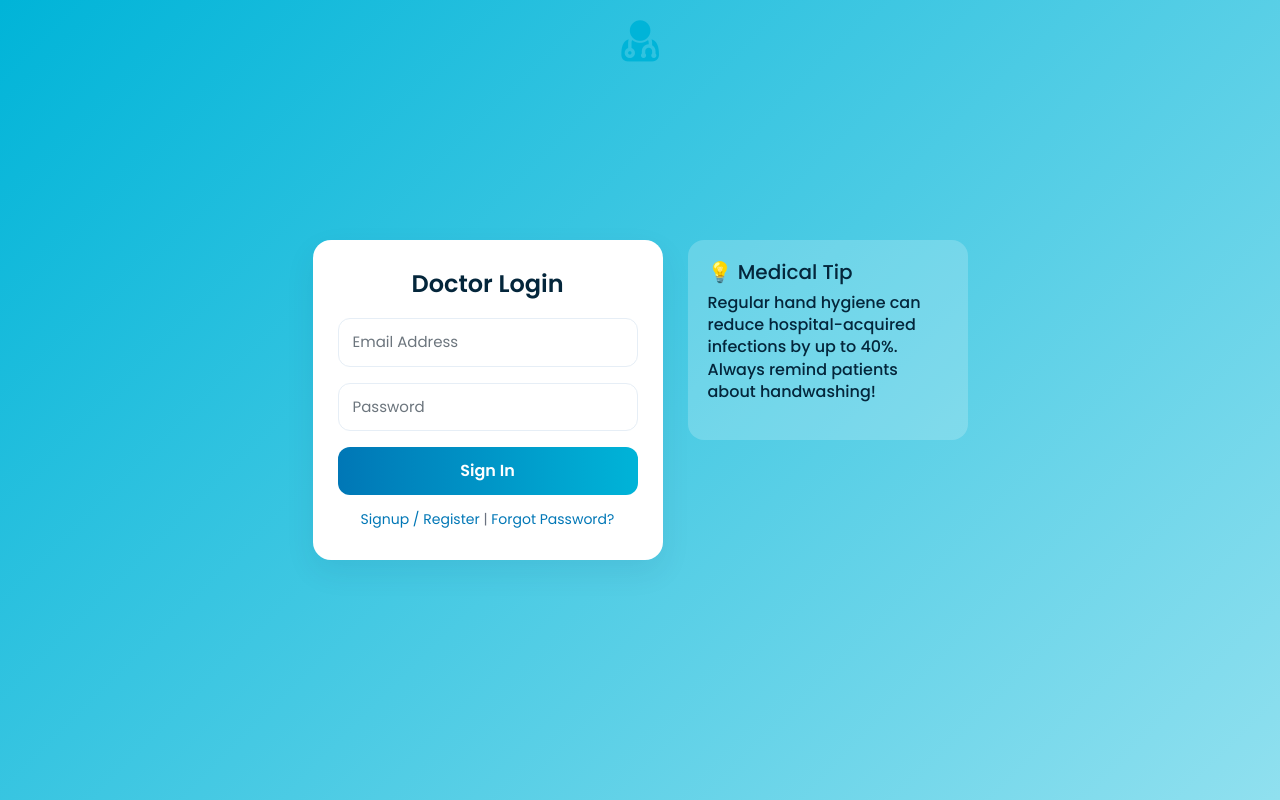
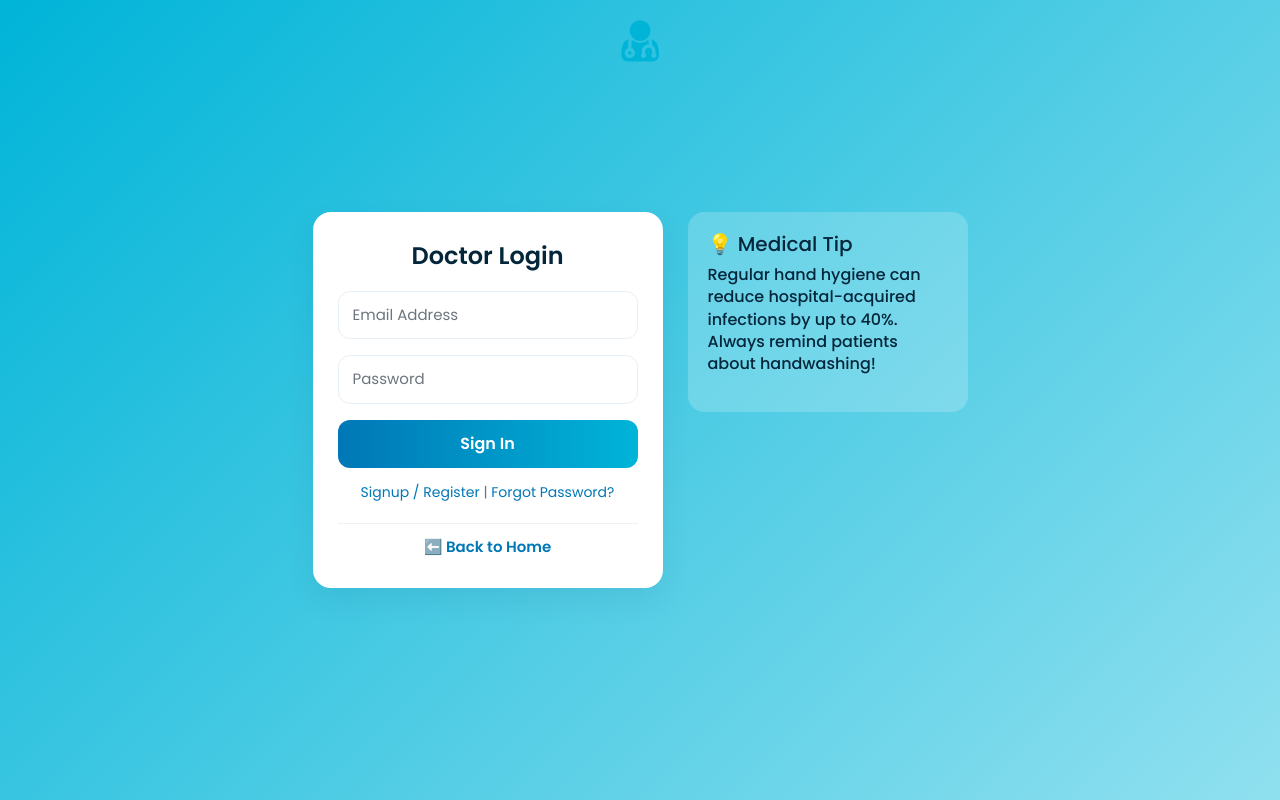
Before and after one commit to iamnikhil7/DAMS, a PHP site: page /doctor/login.php in a window 1280 px wide. Run offline with PHP 8.4, Linux system fonts and the light colour scheme.

Commit message:
Update login.php

```diff
--- a/doctor/login.php
+++ b/doctor/login.php
@@ -38,11 +38,9 @@ if(isset($_POST['login']))
     <title>DAMS - Doctor Login</title>
     <meta name="viewport" content="width=device-width, initial-scale=1">
 
-    <!-- Fonts & Icons -->
     <link rel="stylesheet" href="libs/bower/font-awesome/css/font-awesome.min.css">
     <link href="https://fonts.googleapis.com/css2?family=Poppins:wght@300;400;500;600;700&display=swap" rel="stylesheet">
 
-    <!-- Bootstrap -->
     <link rel="stylesheet" href="assets/css/bootstrap.min.css">
 
     <style>
@@ -112,6 +110,9 @@ if(isset($_POST['login']))
             margin-top: 14px;
             font-size: 14px;
             color: #6b7280;
+            display: flex;
+            flex-direction: column;
+            gap: 8px; /* Added gap for better spacing */
         }
 
         .login-footer a {
@@ -165,6 +166,18 @@ if(isset($_POST['login']))
             margin-bottom: 12px;
         }
 
+        /* Styling for the new Home link section */
+        .nav-links {
+            padding-top: 12px;
+            border-top: 1px solid #f0f0f0; /* Separator */
+            margin-top: 12px;
+            font-size: 15px;
+            font-weight: 600;
+        }
+        .nav-links a {
+            color: #0077b6;
+        }
+
         @media (max-width: 768px) {
             .login-container {
                 flex-direction: column;
@@ -192,7 +205,11 @@ if(isset($_POST['login']))
         </form>
 
         <div class="login-footer">
-            <a href="signup.php">Signup / Register</a> | <a href="forgot-password.php">Forgot Password?</a>
+            <div><a href="signup.php">Signup / Register</a> | <a href="forgot-password.php">Forgot Password?</a></div>
+
+            <div class="nav-links">
+                <a href="../index.php">⬅️ Back to Home</a>
+            </div>
         </div>
     </div>
 
```
